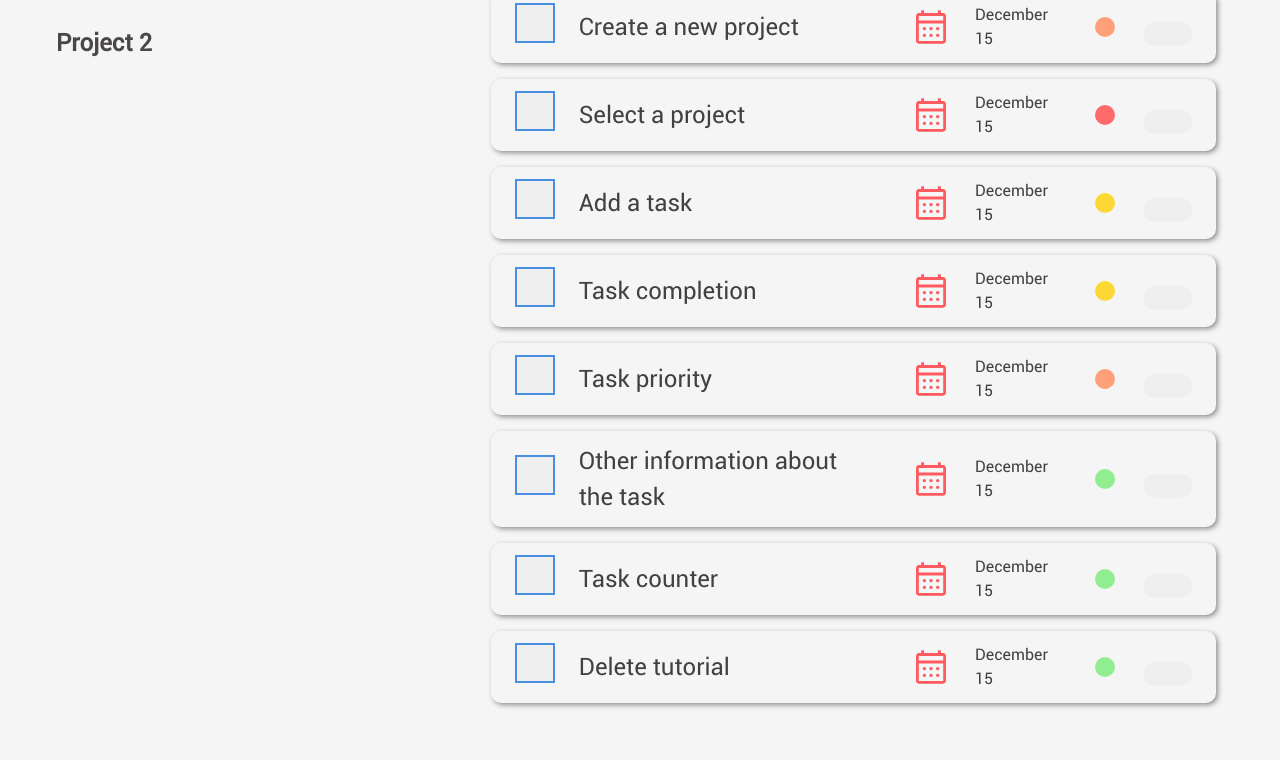
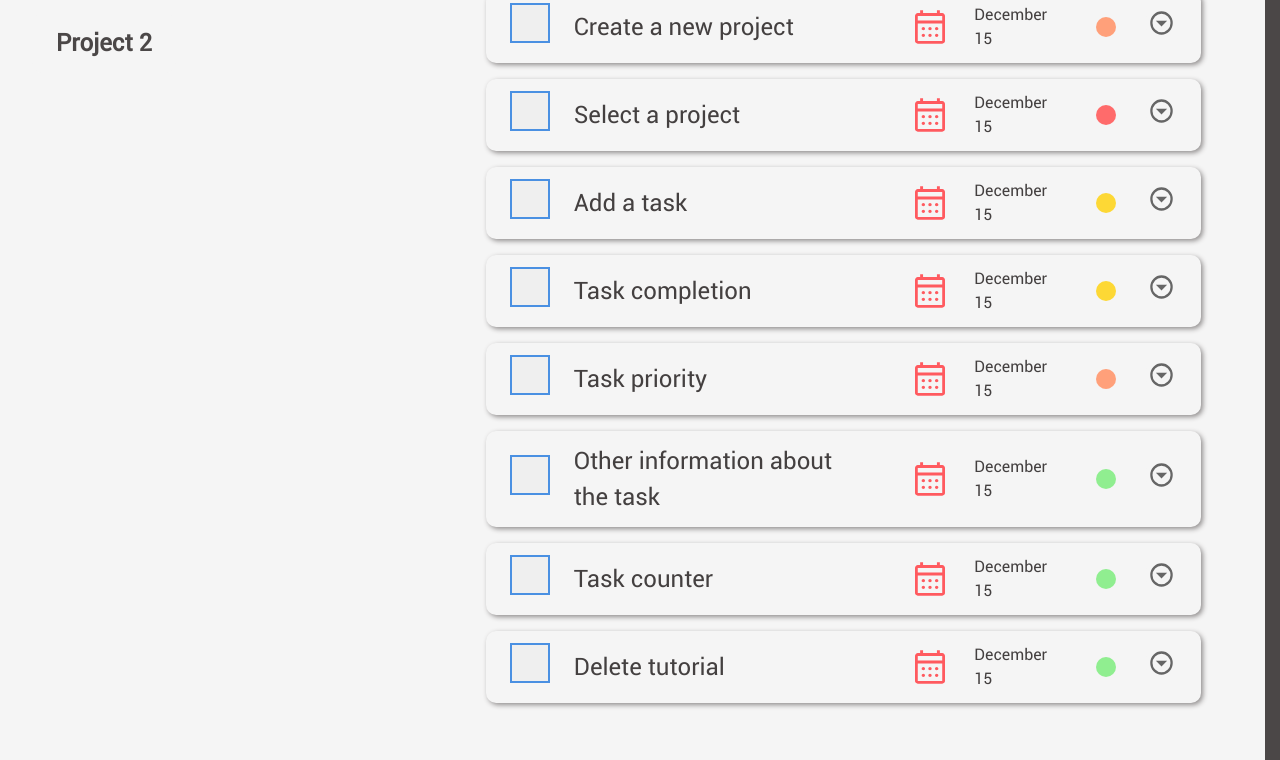
Before and after one commit to V1IRuZ/todo-list, a website built with webpack: page src/template.html in a window 1280 px wide. Shown: the part 359-1119 px from the top of the page. Built offline with nearby package versions, Linux system fonts and the light colour scheme; files whose address does not match are found by name.

Commit message:
style(css): style toggle button and reserve space for the page scroll bar

```diff
--- a/src/styles.css
+++ b/src/styles.css
@@ -109,6 +109,11 @@ h6 {
 }
 
 /* BASIC */
+
+html {
+  scrollbar-gutter: stable;
+}
+
 
 body {
   background: var(--dark-gray);
@@ -412,6 +417,11 @@ button {
   color: var(--off-white);
 }
 
+.toggle-btn {
+  padding: 2px;
+  background-color: var(--light-gray);
+}
+
 .extension-btn {
   cursor: pointer;
   justify-self: center;
```
